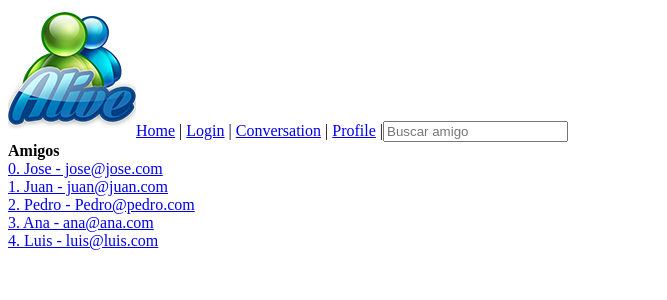
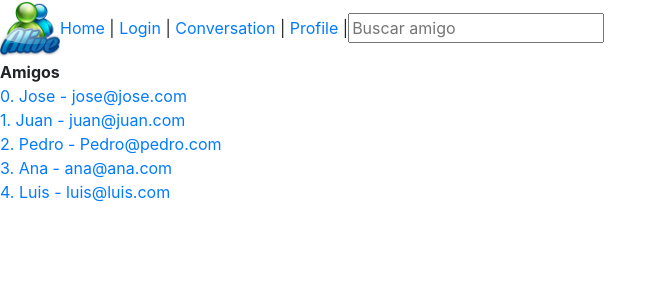
Before and after one commit to Egojose/platzinger, an Angular app: page / in a window 1280 px wide. Shown: the top 300 px of the page, without its empty margins (0-667 px from the left). Built offline with nearby package versions, Linux system fonts and the light colour scheme.

Commit message:
se referencia bootstrap y fontawesome en agular.json

```diff
--- a/angular.json
+++ b/angular.json
@@ -23,6 +23,8 @@
               "src/assets"
             ],
             "styles": [
+              "node_modules/bootstrap/dist/css/bootstrap.css",
+              "node_modules/@fortawesome/fontawesome-free/css/all.css",
               "src/styles.css"
             ],
             "scripts": []
--- a/package.json
+++ b/package.json
@@ -19,7 +19,11 @@
     "@angular/platform-browser": "~7.1.0",
     "@angular/platform-browser-dynamic": "~7.1.0",
     "@angular/router": "~7.1.0",
+    "@fortawesome/fontawesome-free": "5.6.3",
+    "bootstrap": "4.2.1",
     "core-js": "^2.5.4",
+    "jquery": "3.3.1",
+    "popper.js": "1.14.6",
     "rxjs": "~6.3.3",
     "tslib": "^1.9.0",
     "zone.js": "~0.8.26"
--- a/src/app/home/home.component.css
+++ b/src/app/home/home.component.css
@@ -0,0 +1,3 @@
+a {
+    text-decoration: none;
+}
--- a/src/app/menu/menu.component.css
+++ b/src/app/menu/menu.component.css
@@ -0,0 +1,3 @@
+#main-logo {
+    width: 60px;
+}
--- a/src/app/menu/menu.component.html
+++ b/src/app/menu/menu.component.html
@@ -1,4 +1,4 @@
-<img src="assets/img/logo_live.png" alt="Logo platzinger">
+<img src="assets/img/logo_live.png" alt="Logo platzinger" id="main-logo">
 <a routerLink="home">Home</a> |
 <a routerLink="login">Login</a> |
 <a routerLink="conversation/:uid">Conversation</a> |
```
Also changed, not shown: 1 other file (tests, documents, lock files or other folders).
